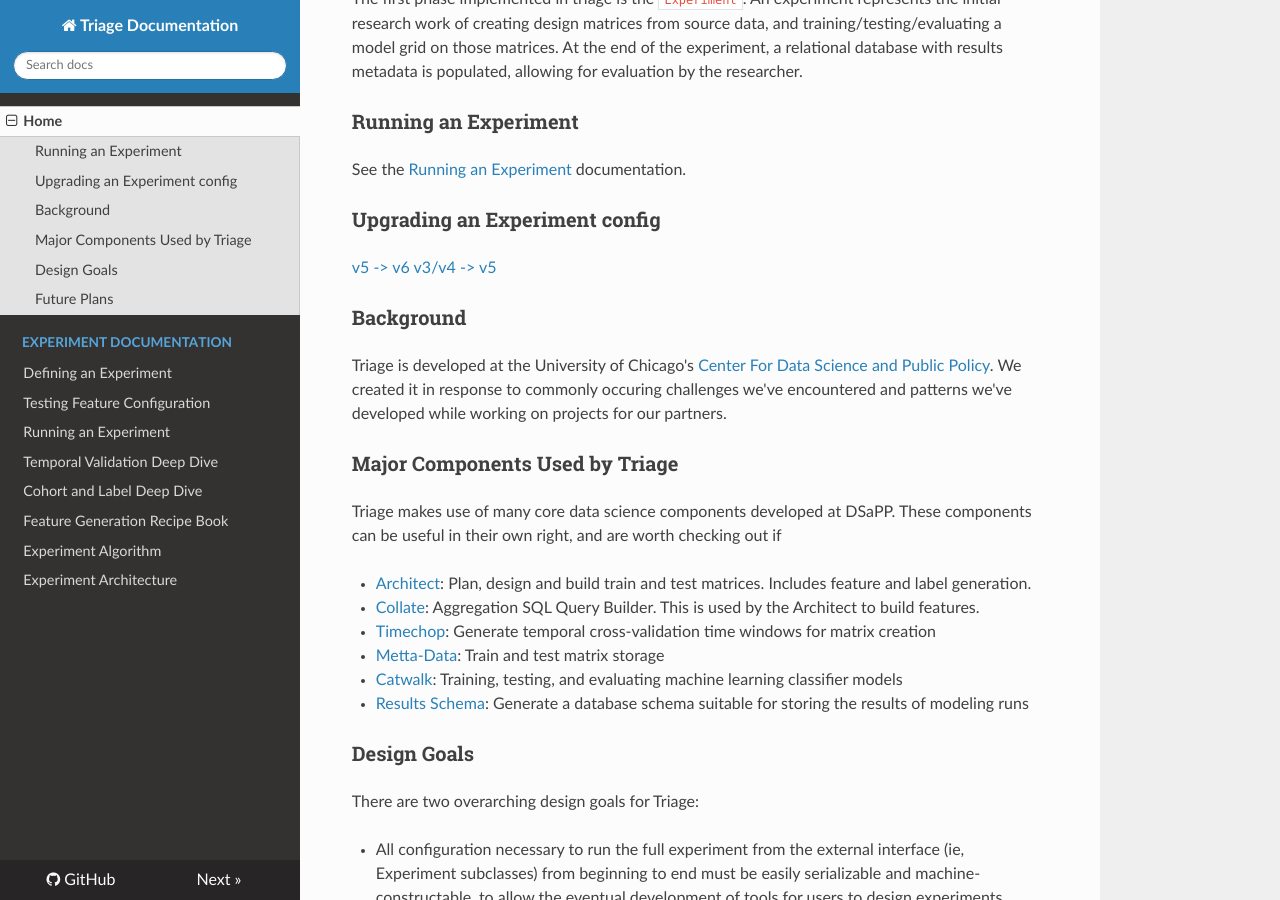
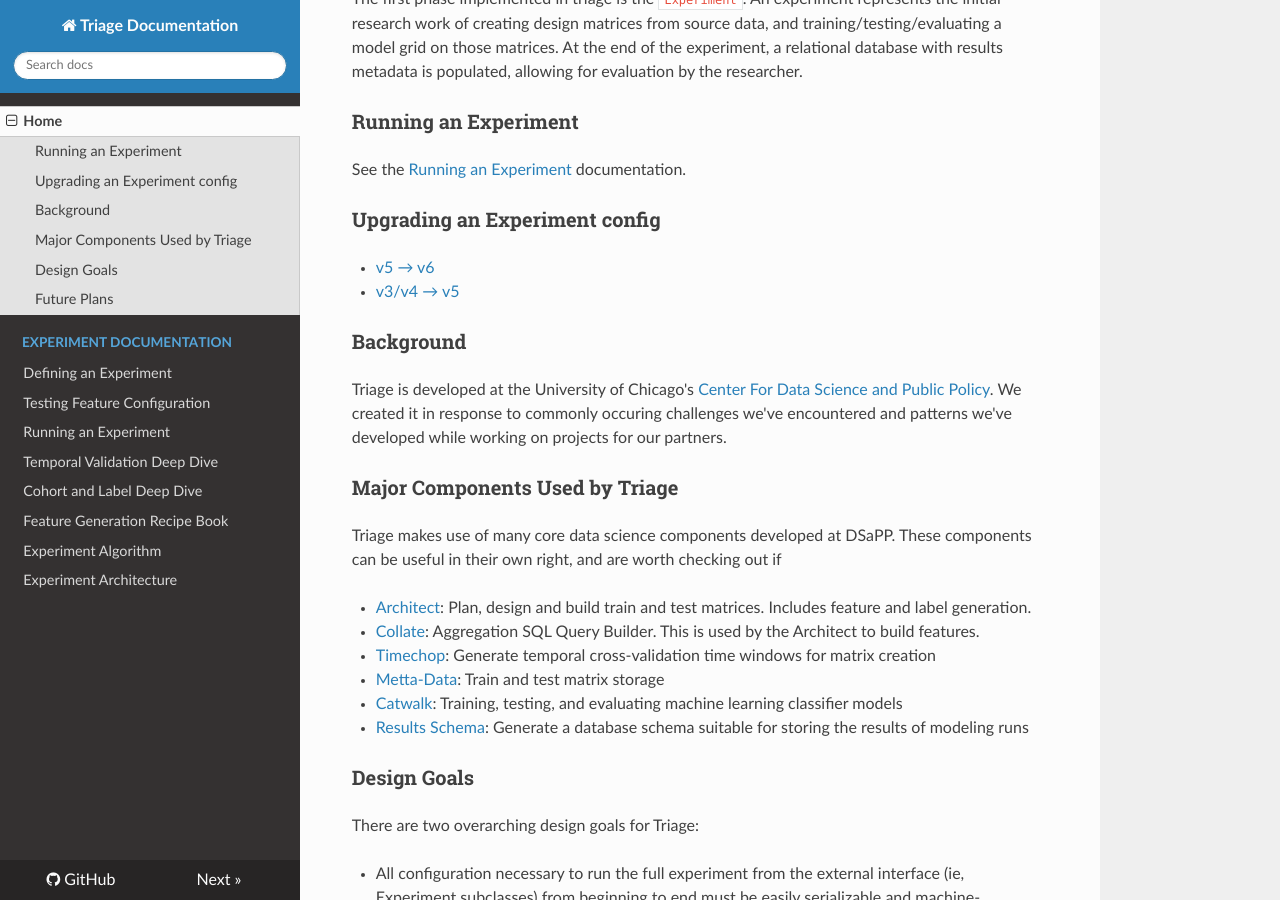
Before and after one commit to dssg/triage, an MkDocs documentation site: the page built from docs/sources/index.md, in a window 1280 px wide and 900 px high, scrolled down 481 px. Built offline with MkDocs 1.6.1, drawn with Linux system fonts in a browser that asks for light colours; nearby versions of some CDN libraries; old or Windows-style settings are respelled for this version of MkDocs; part of the change alters nothing that is shown.

```diff
--- a/docs/sources/index.md
+++ b/docs/sources/index.md
@@ -15,11 +15,13 @@ The first phase implemented in triage is the `Experiment`. An experiment represe
 
 
 ## Running an Experiment
+
 See the [Running an Experiment](experiments/running.md) documentation.
 
 ## Upgrading an Experiment config
-[v5 -> v6](experiments/upgrade-to-v6.md)
-[v3/v4 -> v5](experiments/upgrade-to-v5.md)
+
+* [v5 &rarr; v6](experiments/upgrade-to-v6.md)
+* [v3/v4 &rarr; v5](experiments/upgrade-to-v5.md)
 
 
 ## Background
```
